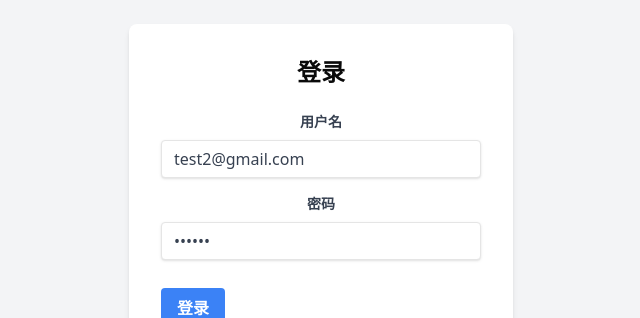
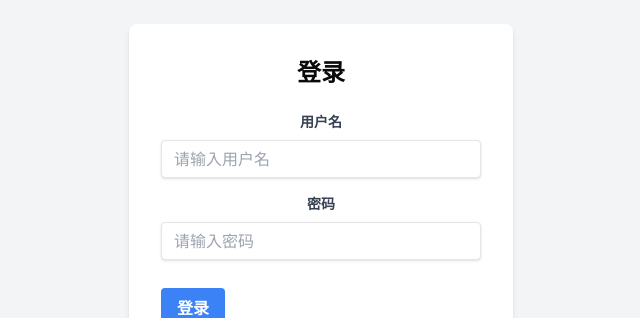
Before and after one commit to amandafanny/ai_agent_web, a Next.js app: page /login in a window 1280 px wide. Shown: the part 168-486 px from the top of the page, without its empty margins (319-959 px from the left). Built offline with nearby package versions, Linux system fonts and the light colour scheme; what @assistant-ui/react, @assistant-ui/react-markdown would draw is missing.

Commit message:
feat: login

```diff
--- a/app/login/page.tsx
+++ b/app/login/page.tsx
@@ -4,8 +4,8 @@ import Link from "next/link";
 import { useState } from "react";
 
 export default function Login() {
-  const [username, setUserName] = useState("test2@gmail.com");
-  const [password, setPassword] = useState("123456");
+  const [username, setUserName] = useState("");
+  const [password, setPassword] = useState("");
   const login = async (event: any) => {
     event.preventDefault(); // 阻止默认提交行为
     if (password !== "" && username !== "") {
@@ -22,6 +22,7 @@ export default function Login() {
       if (data.code === 0) {
         console.log("注册成功");
         setCookie("token", data.data.token);
+        window.location.href = "/";
       }
     }
   };
```
